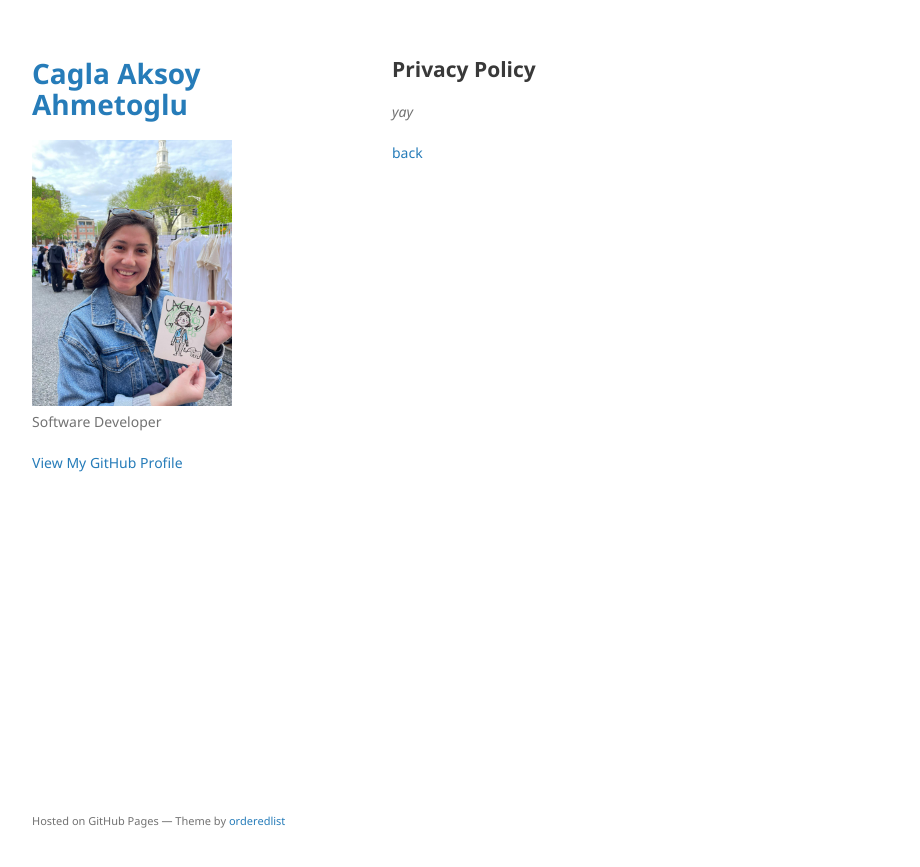
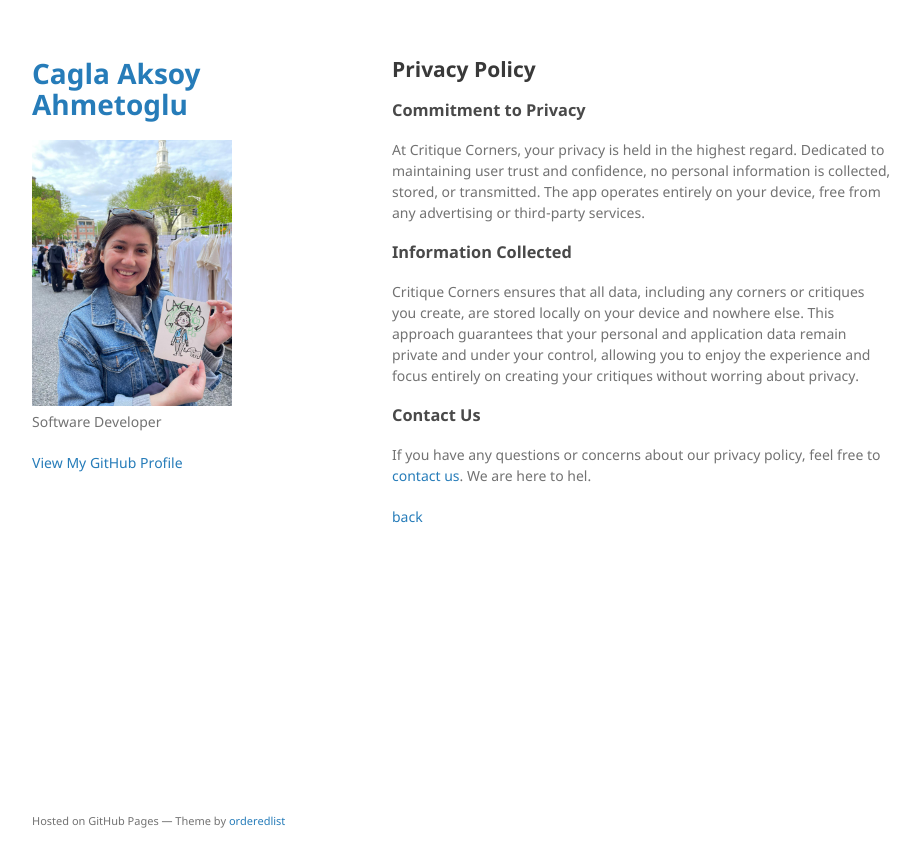
Before and after one commit to caksoy/caksoy.github.io, a Jekyll site: the page built from critiquecorners-privacy.md, in a window 1280 px wide. Shown: the top 867 px of the page, without its empty margins (178-1098 px from the left). Built offline with Jekyll 4.4.1, drawn with Linux system fonts in a browser that asks for light colours; our own code applies the rules of GitHub Pages for plain Markdown files.

Commit message:
privacy policy

```diff
--- a/critiquecorners-privacy.md
+++ b/critiquecorners-privacy.md
@@ -4,6 +4,17 @@ layout: default
 
 ## Privacy Policy
 
-_yay_
+### Commitment to Privacy
+
+At Critique Corners, your privacy is held in the highest regard. Dedicated to maintaining user trust and confidence, no personal information is collected, stored, or transmitted. The app operates entirely on your device, free from any advertising or third-party services.
+
+### Information Collected
+
+Critique Corners ensures that all data, including any corners or critiques you create, are stored locally on your device and nowhere else. This approach guarantees that your personal and application data remain private and under your control, allowing you to enjoy the experience and focus entirely on creating your critiques without worring about privacy.
+
+### Contact Us
+
+If you have any questions or concerns about our privacy policy, feel free to [contact us](mailto:aksoycagla94@gmail.com). We are here to hel.
+
 
 [back](./)
```
